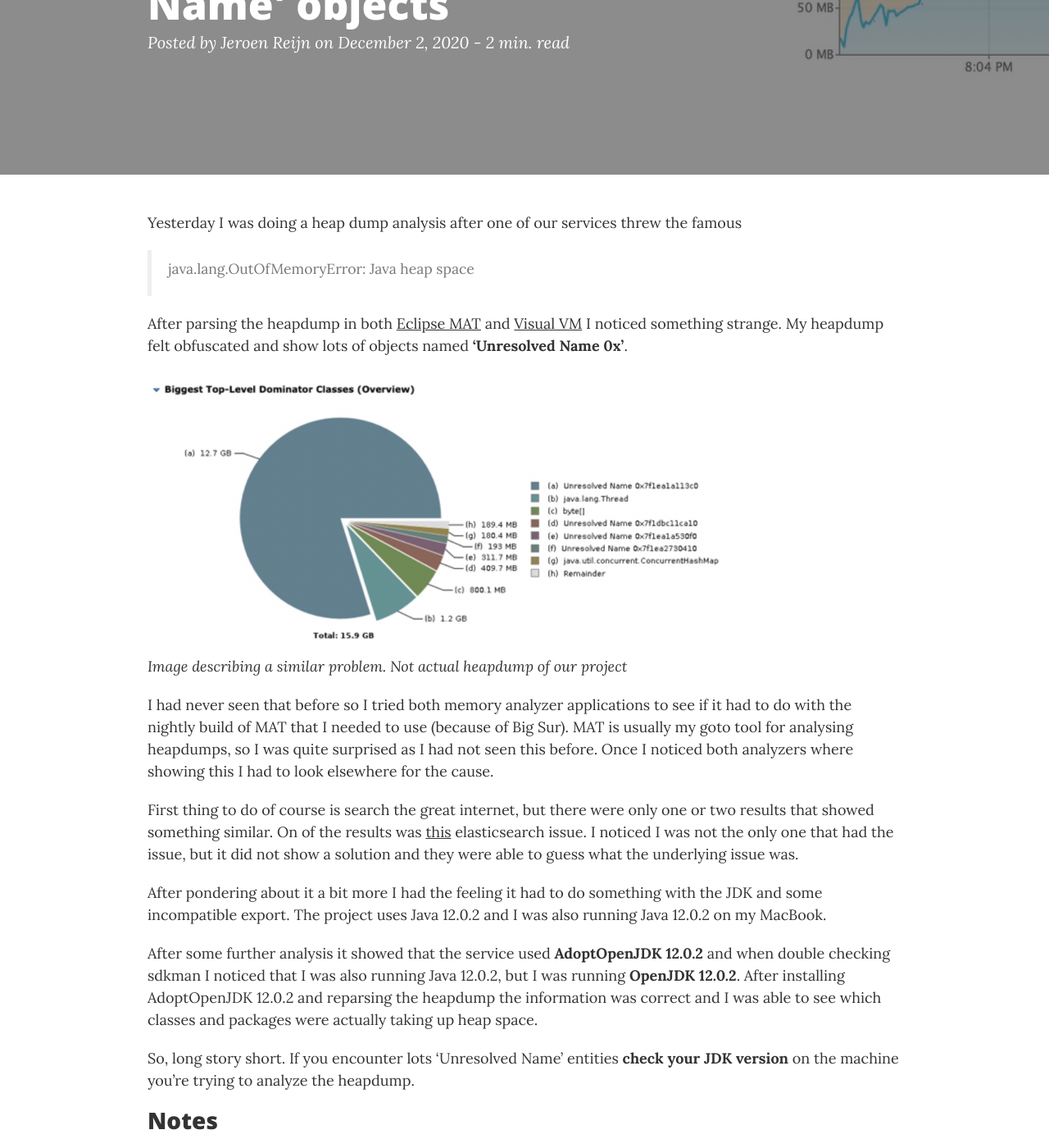
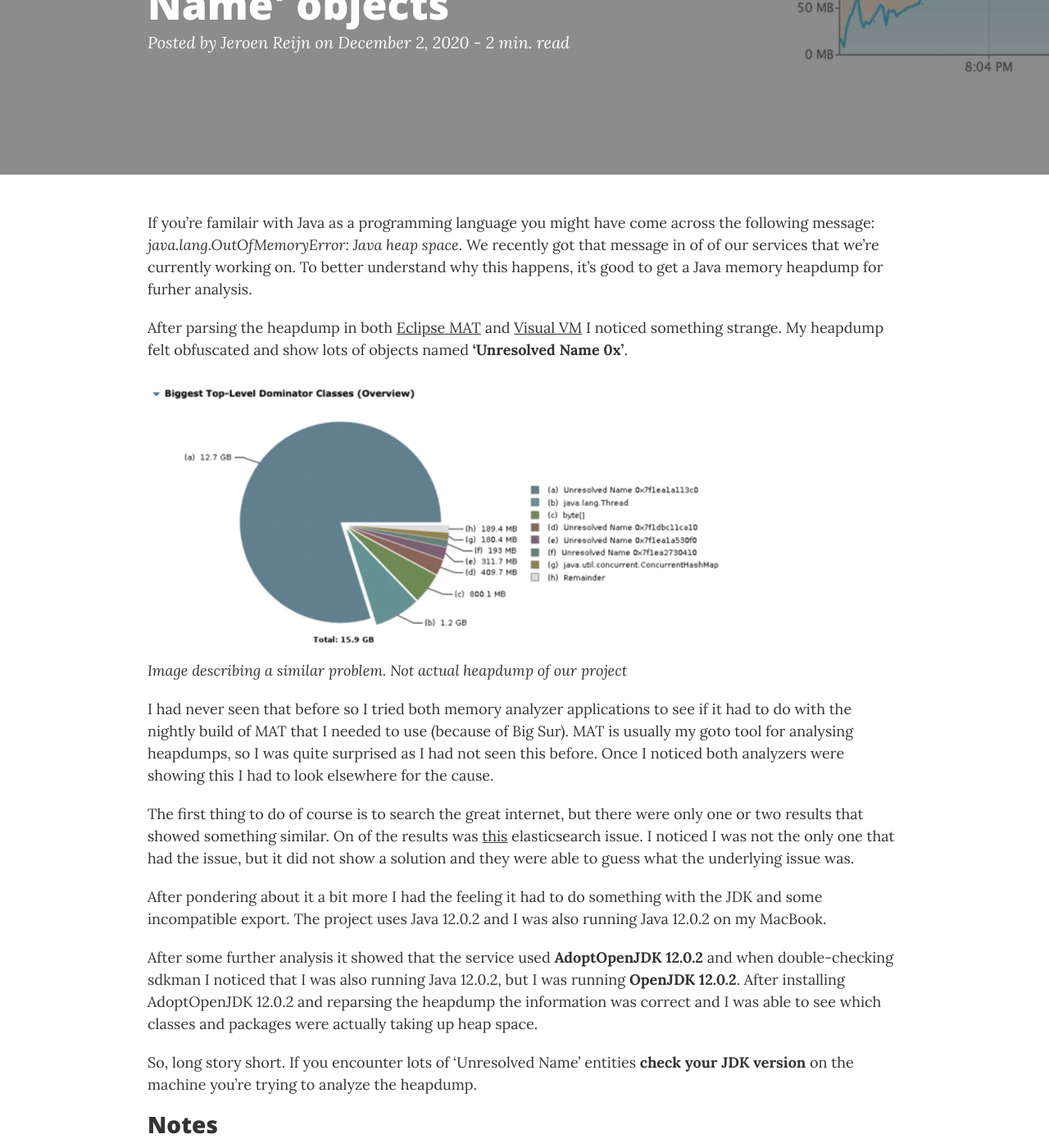
Before and after one commit to jreijn/jreijn.github.com, a Jekyll site: the page built from _posts/2020-12-02-heapdump-unresolved-name.md, in a window 1280 px wide and 1400 px high, scrolled down 227 px. Shown: the whole window at 82% size. Built offline with Jekyll 4.4.1, drawn with Linux system fonts in a browser that asks for light colours; comment, search, counter and statistics services are not loaded.

Commit message:
Fix typos and sentences

```diff
--- a/_posts/2020-12-02-heapdump-unresolved-name.md
+++ b/_posts/2020-12-02-heapdump-unresolved-name.md
@@ -5,25 +5,23 @@ layout: post
 header-img: "/assets/2020/heap-dump-header.jpg"
 ---
 
-Yesterday I was doing a heap dump analysis after one of our services threw the famous
-
-> java.lang.OutOfMemoryError: Java heap space
->
+If you're familair with Java as a programming language you might have come across the following message: *java.lang.OutOfMemoryError: Java heap space*. We recently got that message in of of our services that we're currently working on.
+To better understand why this happens, it's good to get a Java memory heapdump for furher analysis.
 
 After parsing the heapdump in both [Eclipse MAT](https://www.eclipse.org/mat/) and [Visual VM](https://visualvm.github.io/) I noticed something strange. My heapdump felt obfuscated and show lots of objects named **'Unresolved Name 0x'**.
 
 ![](/assets/2020/unresolved-name-heapdump.jpg)
 *Image describing a similar problem. Not actual heapdump of our project*
 
-I had never seen that before so I tried both memory analyzer applications to see if it had to do with the nightly build of MAT that I needed to use (because of Big Sur). MAT is usually my goto tool for analysing heapdumps, so I was quite surprised as I had not seen this before. Once I noticed both analyzers where showing this I had to look elsewhere for the cause.
+I had never seen that before so I tried both memory analyzer applications to see if it had to do with the nightly build of MAT that I needed to use (because of Big Sur). MAT is usually my goto tool for analysing heapdumps, so I was quite surprised as I had not seen this before. Once I noticed both analyzers were showing this I had to look elsewhere for the cause.
 
-First thing to do of course is search the great internet, but there were only one or two results that showed something similar. On of the results was [this](https://github.com/elastic/elasticsearch/issues/49699) elasticsearch issue. I noticed I was not the only one that had the issue, but it did not show a solution and they were able to guess what the underlying issue was.
+The first thing to do of course is to search the great internet, but there were only one or two results that showed something similar. On of the results was [this](https://github.com/elastic/elasticsearch/issues/49699) elasticsearch issue. I noticed I was not the only one that had the issue, but it did not show a solution and they were able to guess what the underlying issue was.
 
 After pondering about it a bit more I had the feeling it had to do something with the JDK and some incompatible export. The project uses Java 12.0.2 and I was also running Java 12.0.2 on my MacBook.
 
-After some further analysis it showed that the service used **AdoptOpenJDK 12.0.2** and when double checking sdkman I noticed that I was also running Java 12.0.2, but I was running **OpenJDK 12.0.2**. After installing AdoptOpenJDK 12.0.2 and reparsing the heapdump the information was correct and I was able to see which classes and packages were actually taking up heap space.
+After some further analysis it showed that the service used **AdoptOpenJDK 12.0.2** and when double-checking sdkman I noticed that I was also running Java 12.0.2, but I was running **OpenJDK 12.0.2**. After installing AdoptOpenJDK 12.0.2 and reparsing the heapdump the information was correct and I was able to see which classes and packages were actually taking up heap space.
 
-So, long story short. If you encounter lots 'Unresolved Name' entities **check your JDK version** on the machine you're trying to analyze the heapdump.
+So, long story short. If you encounter lots of 'Unresolved Name' entities **check your JDK version** on the machine you're trying to analyze the heapdump.
 
 ### Notes
 
```
